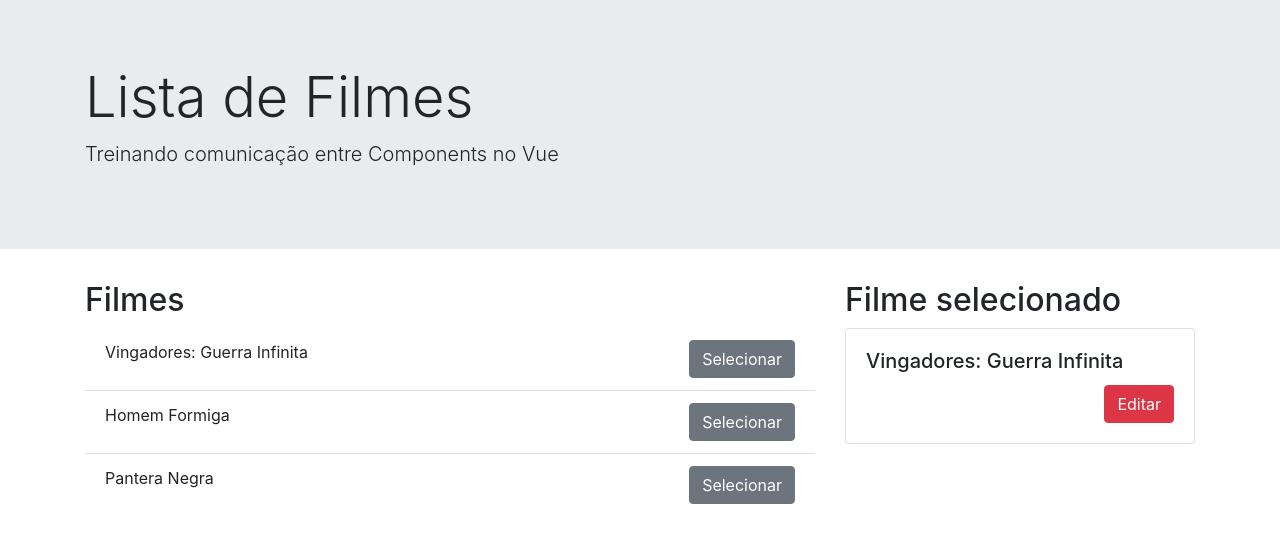
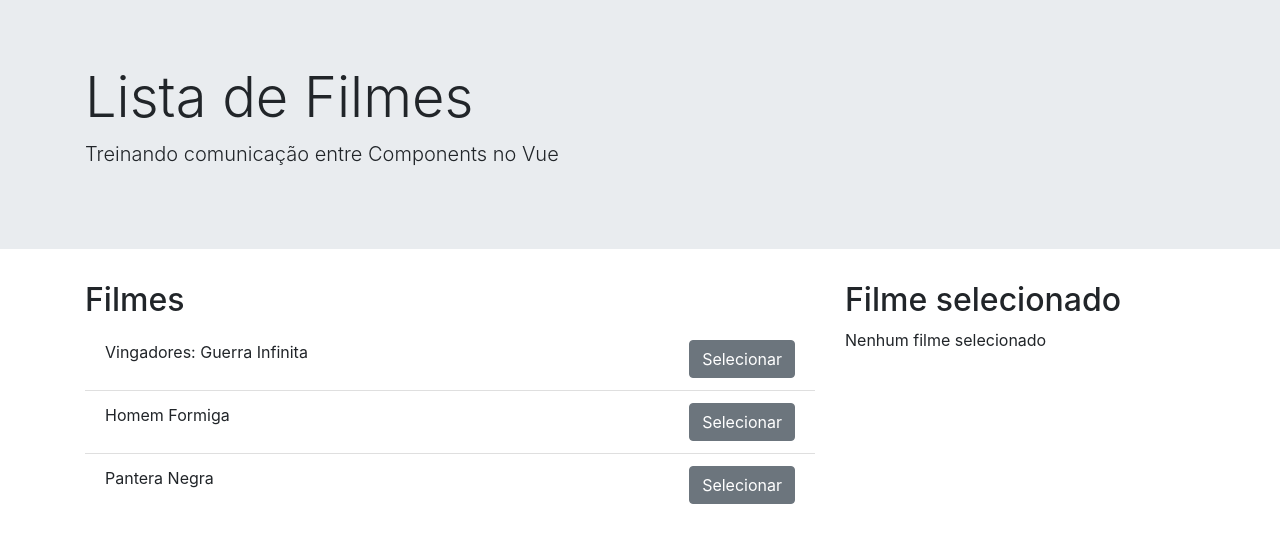
Before and after one commit to lourencofelipe/vue-component-communication, a Vue app: page / in a window 1280 px wide. Shown: the top 542 px of the page. Built offline with nearby package versions, Linux system fonts and the light colour scheme.

Commit message:
Passing data between two children components

```diff
--- a/src/components/FilmesLista.vue
+++ b/src/components/FilmesLista.vue
@@ -20,7 +20,7 @@
     <!-- coluna 2 -->
     <div class="col-4">
 
-      <FilmesListaItenInfo/>
+      <FilmesListaItenInfo :filme="filmeSelecionado"/>
 
     </div>
 
--- a/src/components/FilmesListaItenInfo.vue
+++ b/src/components/FilmesListaItenInfo.vue
@@ -2,11 +2,21 @@
     <div>
         <h2>Filme selecionado</h2>
 
-        <div class="card">
+        <div class="card" v-if="filme">
             <div class="card-body">
-                <h5 class="card-title">Vingadores: Guerra Infinita</h5>
+                <h5 class="card-title">{{ filme.titulo }}</h5>
                 <button class="btn btn-danger float-right">Editar</button>
             </div>
         </div>
+
+        <p v-else>Nenhum filme selecionado</p>
     </div>
 </template>
+
+<script >
+export default{
+    props: {
+        filme: Object
+    }
+}
+</script>
```
